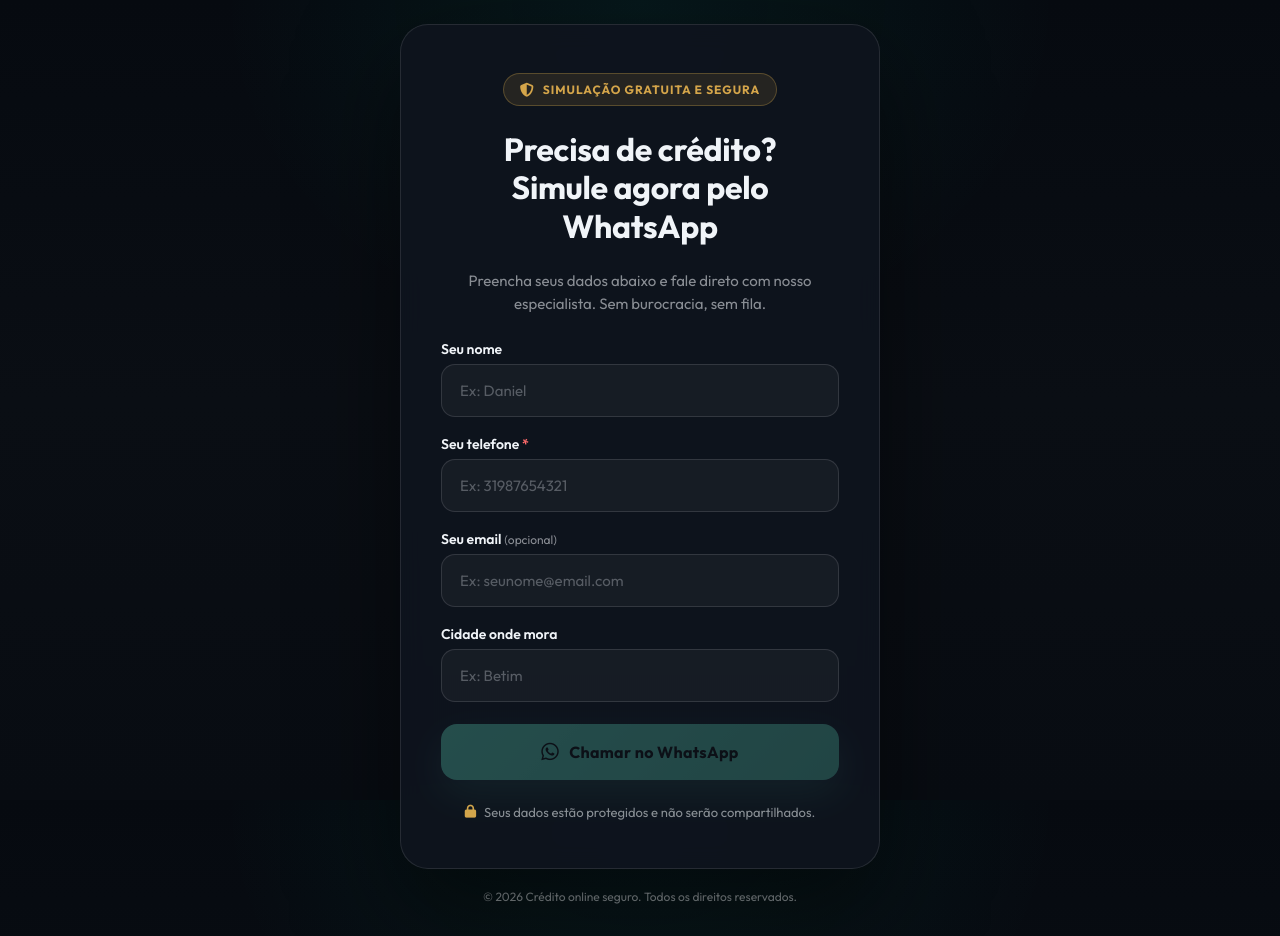
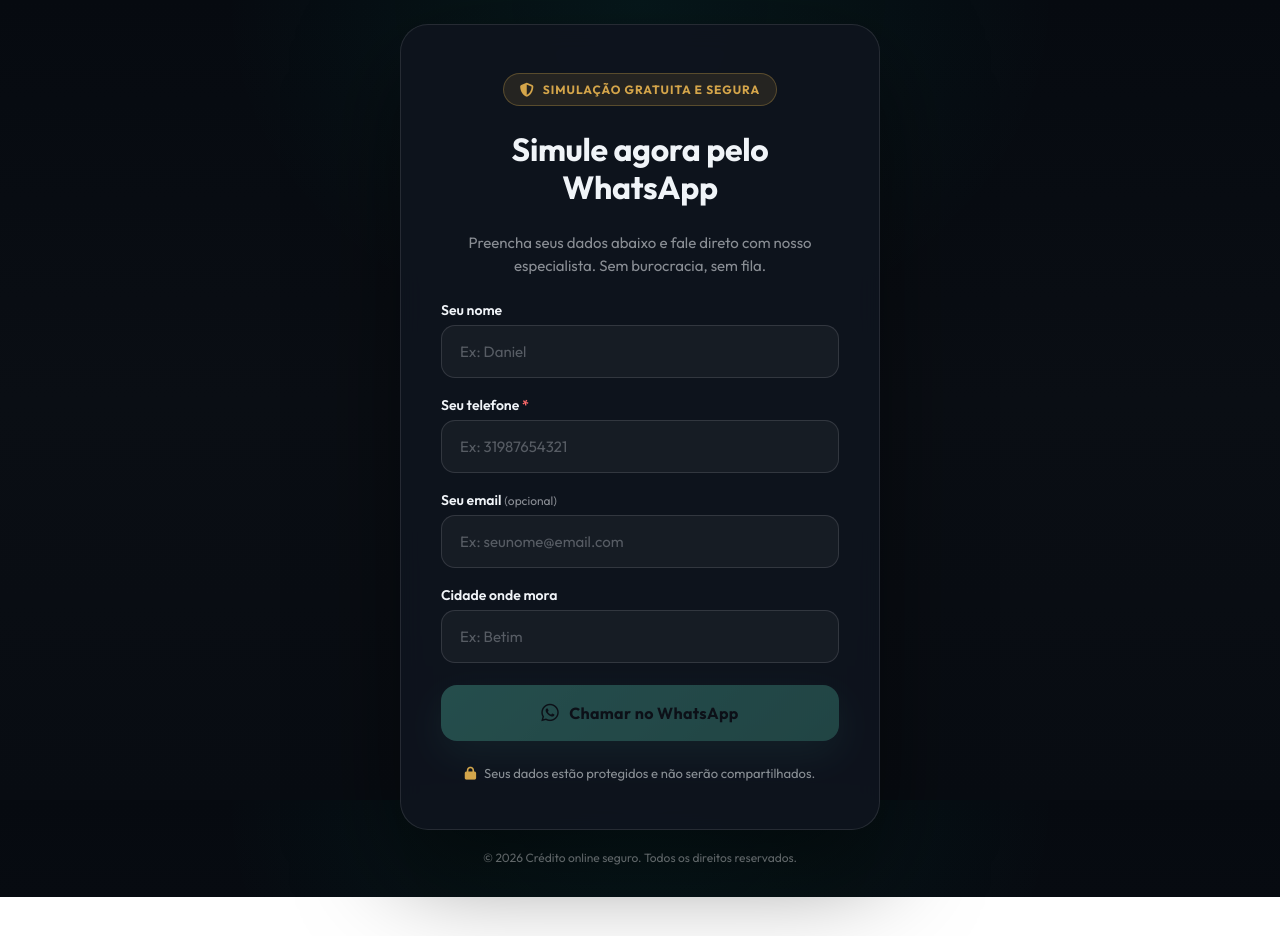
Before and after one commit to svconquiste-star/Emprest-Braz, a Next.js app: page / in a window 1280 px wide. After the commit the page ends 897 px from the top, so only its background shows below. Built offline with nearby package versions, Linux system fonts and the light colour scheme; no server answers.

Commit message:
fix: remove Precisa de credito text from landing page

```diff
--- a/app/page.js
+++ b/app/page.js
@@ -99,7 +99,7 @@
           SIMULAÇÃO GRATUITA E SEGURA
         </div>
 
-        <h1>Precisa de crédito?<br />Simule agora pelo WhatsApp</h1>
+        <h1>Simule agora pelo WhatsApp</h1>
 
         <p className="subtitle">
           Preencha seus dados abaixo e fale direto com nosso especialista. Sem burocracia, sem fila.
```
Also changed, not shown: 1 other file (tests, documents, lock files or other folders).
